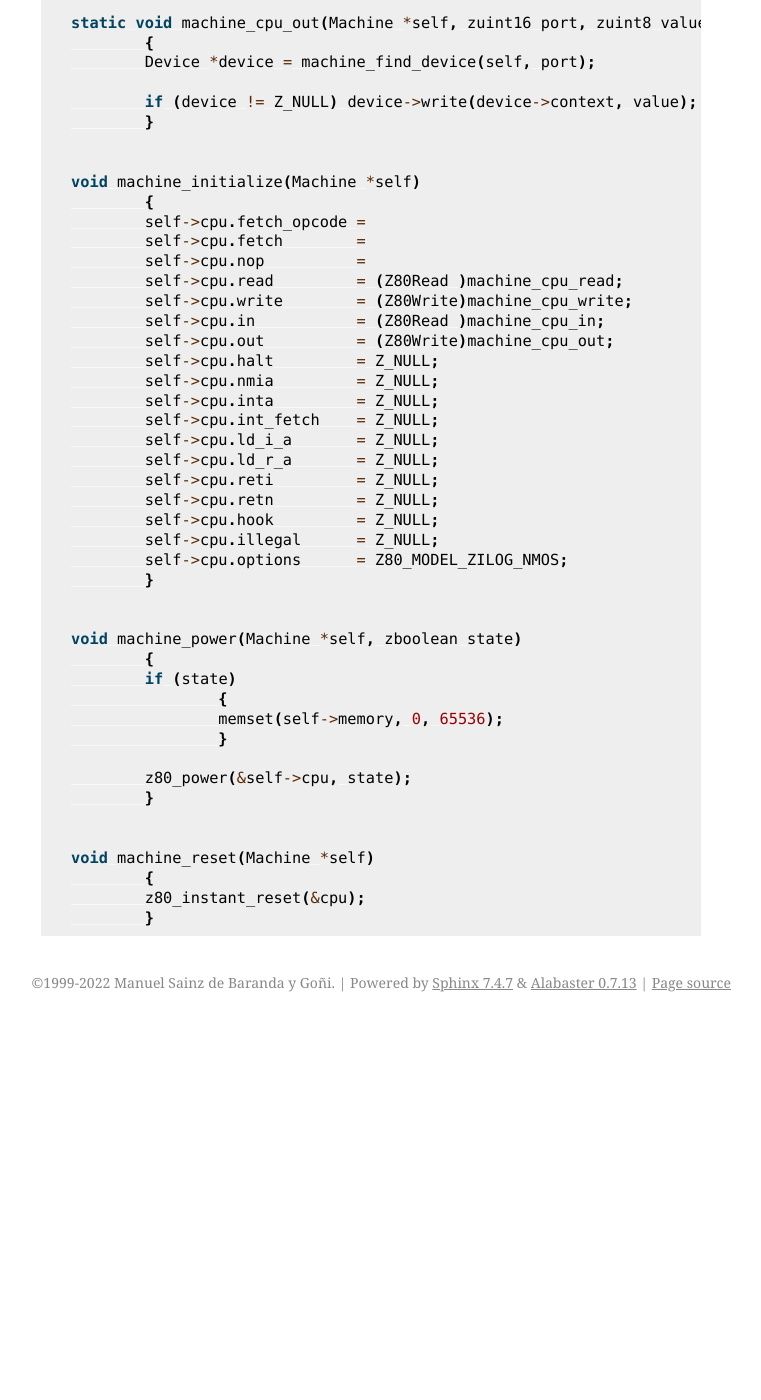
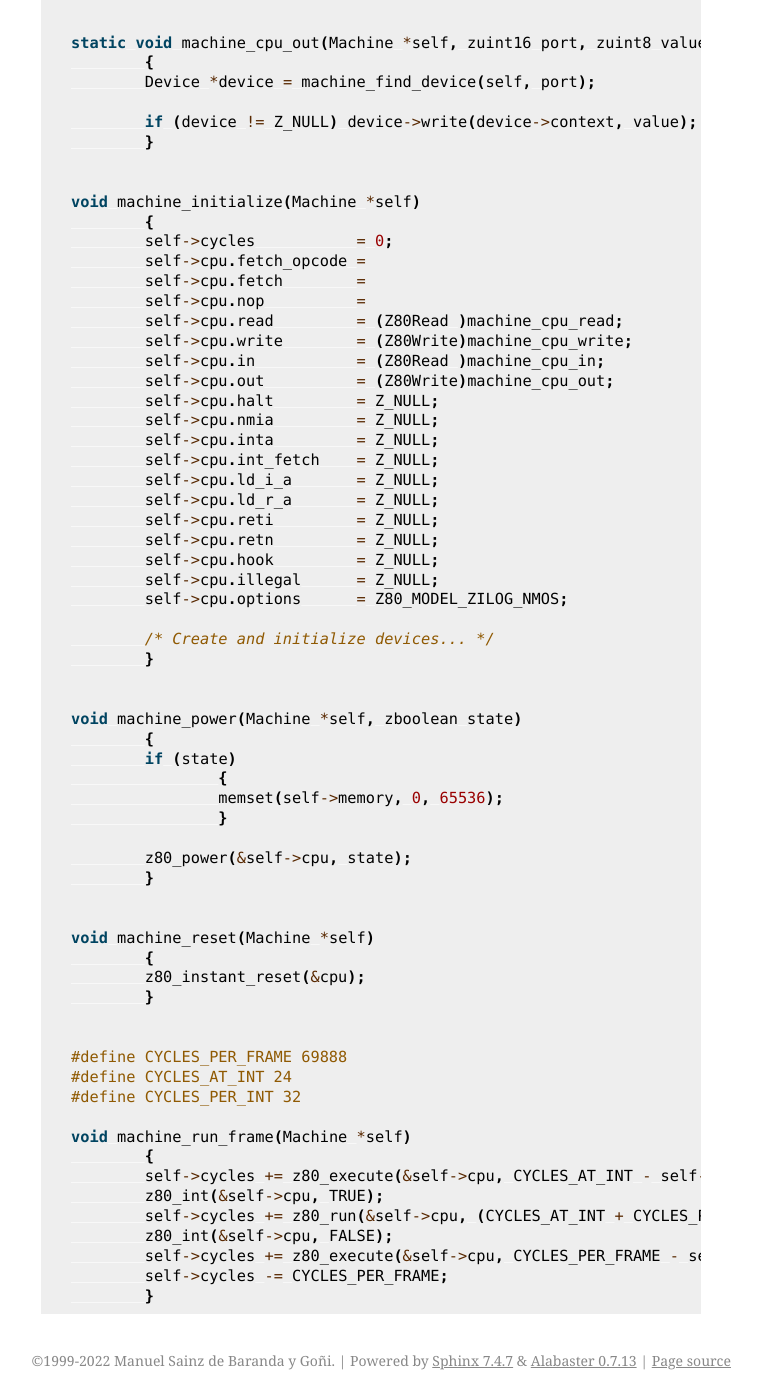
Before and after one commit to redcode/Z80, a Sphinx documentation site: the page built from documentation/Usage.rst, in a window 1280 px wide and 1400 px high, scrolled down 1071 px. Shown: the whole window, without its empty margins (379-1140 px from the left). Built offline with Sphinx 7.4.7, drawn with Linux system fonts in a browser that asks for light colours; before the commit the page ends 2093 px from its top, so only the background shows below that.

Commit message:
Documentation WIP.

```diff
--- a/documentation/Usage.rst
+++ b/documentation/Usage.rst
@@ -14,6 +14,7 @@ Usage
 	} Device;
 
 	typedef struct {
+		zusize  cycles;
 		zuint8  memory[65536];
 		Z80     cpu;
 		Device* devices;
@@ -27,7 +28,7 @@ Usage
 
 		for (; index < device_count; index++)
 			if (self->devices[index]->assigned_port == port)
-				return self->devices[index];
+				return &self->devices[index];
 
 		return Z_NULL;
 		}
@@ -63,6 +64,7 @@ Usage
 
 	void machine_initialize(Machine *self)
 		{
+		self->cycles           = 0;
 		self->cpu.fetch_opcode =
 		self->cpu.fetch        =
 		self->cpu.nop          =
@@ -81,6 +83,8 @@ Usage
 		self->cpu.hook         = Z_NULL;
 		self->cpu.illegal      = Z_NULL;
 		self->cpu.options      = Z80_MODEL_ZILOG_NMOS;
+
+		/* Create and initialize devices... */
 		}
 
 
@@ -99,3 +103,18 @@ Usage
 		{
 		z80_instant_reset(&cpu);
 		}
+
+
+	#define CYCLES_PER_FRAME 69888
+	#define CYCLES_AT_INT 24
+	#define CYCLES_PER_INT 32
+
+	void machine_run_frame(Machine *self)
+		{
+		self->cycles += z80_execute(&self->cpu, CYCLES_AT_INT - self->cycles);
+		z80_int(&self->cpu, TRUE);
+		self->cycles += z80_run(&self->cpu, (CYCLES_AT_INT + CYCLES_PER_INT) - self->cycles);
+		z80_int(&self->cpu, FALSE);
+		self->cycles += z80_execute(&self->cpu, CYCLES_PER_FRAME - self->cycles);
+		self->cycles -= CYCLES_PER_FRAME;
+		}
```
